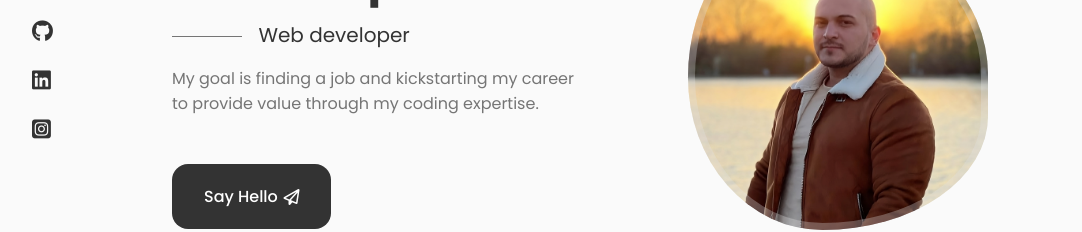
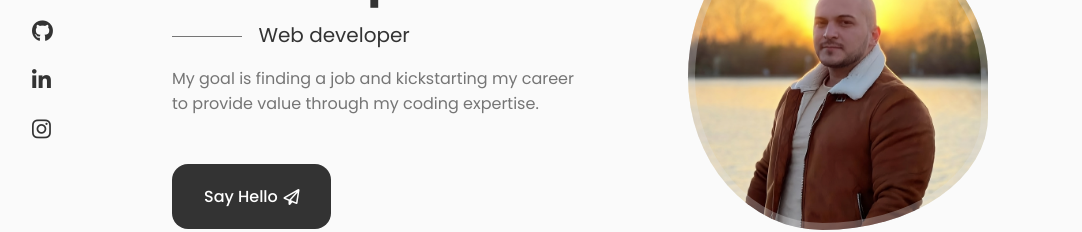
Before and after one commit to emin-apm/Portfolio, a React (Vite) app in the folder MyPortfolio/: page / in a window 1280 px wide. Shown: the part 254-486 px from the top of the page, without its empty margins (98-1180 px from the left). Built offline with nearby package versions, Linux system fonts and the light colour scheme.

Commit message:
social icons change

```diff
--- a/MyPortfolio/src/components/Hero/Social.jsx
+++ b/MyPortfolio/src/components/Hero/Social.jsx
@@ -7,10 +7,10 @@
         <i className="fa-brands fa-github"></i>
       </a>
       <a className={styles.home_social_icon} target="_blank">
-        <i className="fa-brands fa-linkedin"></i>
+        <i className="fa-brands fa-linkedin-in"></i>
       </a>
       <a className={styles.home_social_icon} target="_blank">
-        <i className="fa-brands fa-square-instagram"></i>
+        <i className="fa-brands fa-instagram"></i>
       </a>
     </div>
   );
```
